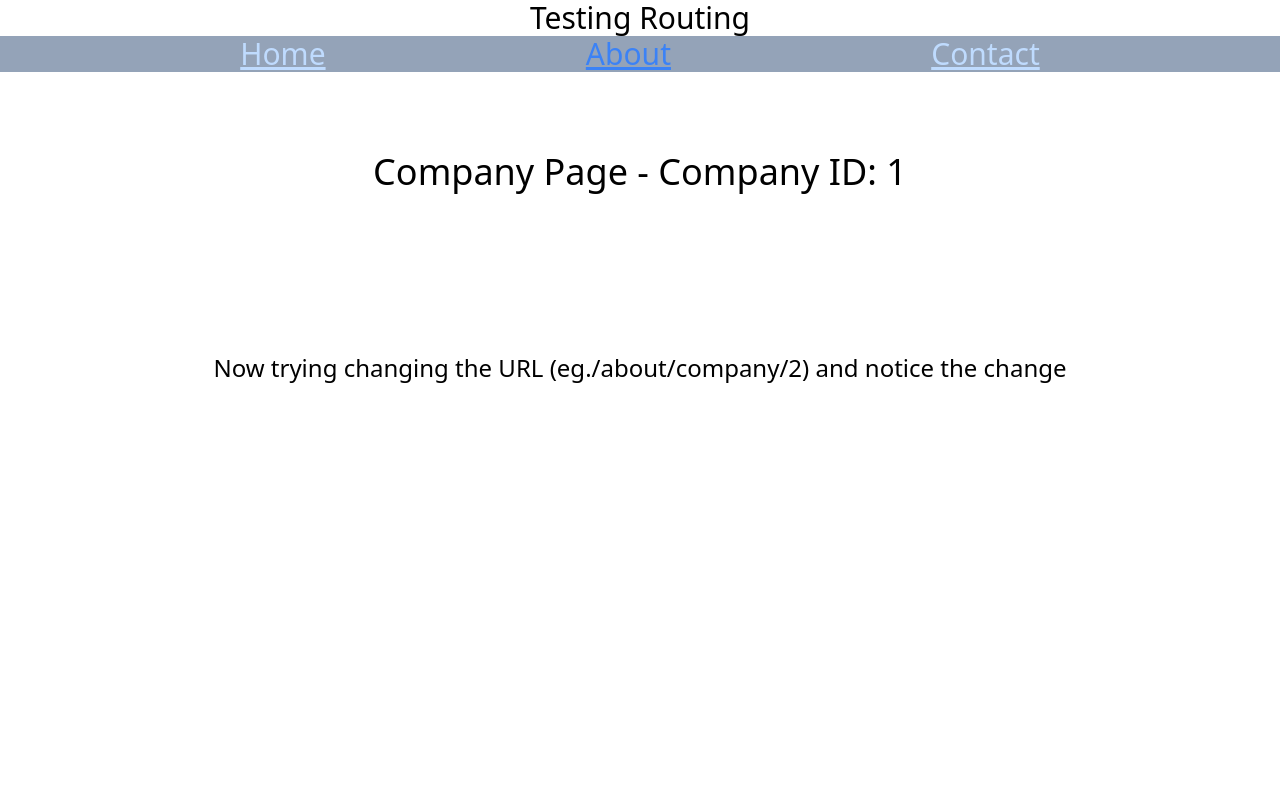
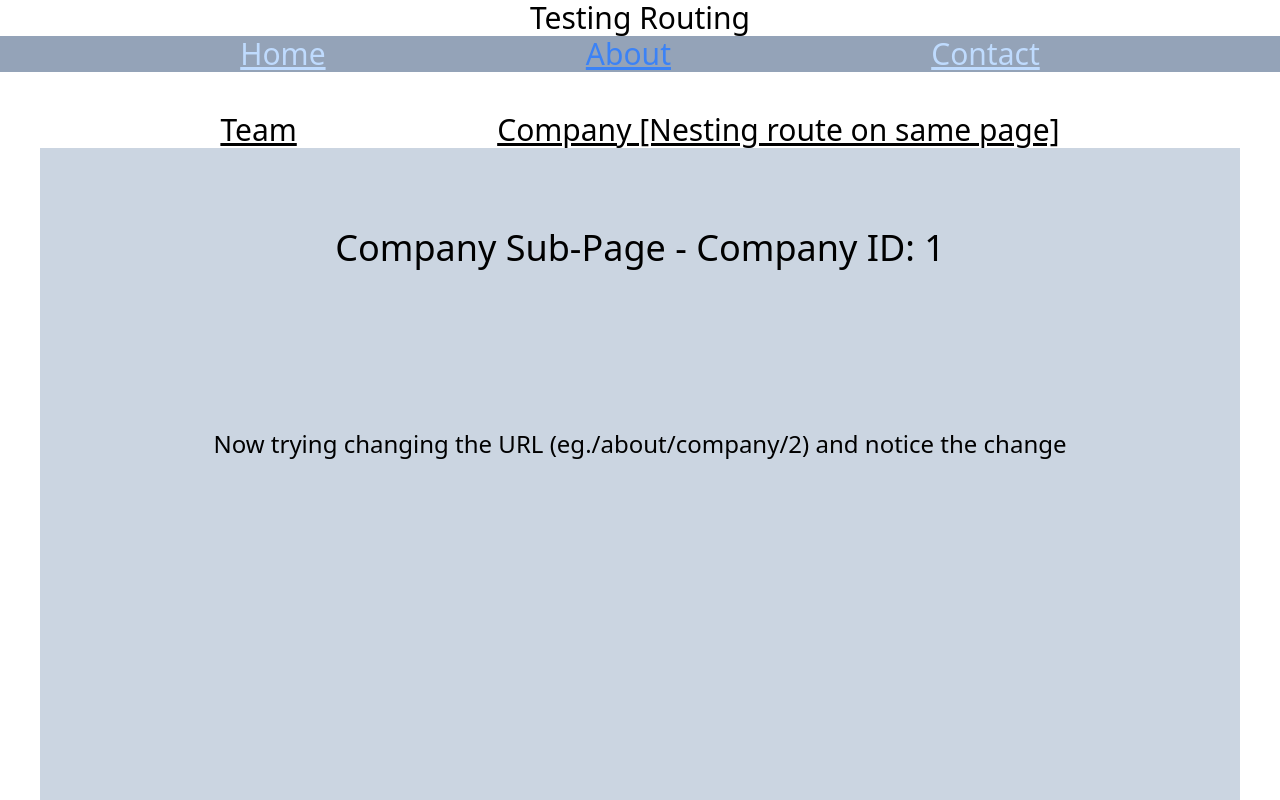
Before and after one commit to ajinkyabodke/basic-routing-setup, a React (Vite) app: page /about/company/1 in a window 1280 px wide. Shown: the top 800 px of the page. Built offline with nearby package versions, Linux system fonts and the light colour scheme.

Commit message:
update nesting routes for contact

```diff
--- a/src/pages/About.jsx
+++ b/src/pages/About.jsx
@@ -1,5 +1,6 @@
 import { useNavigate } from "react-router-dom";
 import MenuBar from "../components/MenuBar.jsx";
+import { Outlet } from "react-router-dom";
 
 function About() {
   const navigate = useNavigate();
@@ -7,17 +8,21 @@ function About() {
     <>
       <MenuBar />
       <div className="bg-white min-h-screen ">
-        <div className="p-20">
+        <div className="p-10">
+
           <div className="flex gap-5 justify-evenly text-3xl underline">
-            <button onClick={() => navigate("/about/team/1")}>
-              Team
-            </button>
+            <button onClick={() => navigate("/about/team/1")}>Team</button>
             <button onClick={() => navigate("/about/company/1")}>
               Company
+
+              [Nesting route on same page]
             </button>
           </div>
+
+          <div id="detail">
+            <Outlet />
+          </div>
         </div>
-        <h2 className="text-4xl text-center ">This is About Page</h2>
       </div>
     </>
   );
--- a/src/pages/Company.jsx
+++ b/src/pages/Company.jsx
@@ -1,14 +1,12 @@
 import { useParams } from "react-router-dom";
-import MenuBar from "../components/MenuBar.jsx";
 
 function Company() {
   const { companyId } = useParams(); // Access the "companyId" route parameter
   return (
     <>
-      <MenuBar />
-      <div className="bg-white min-h-screen ">
+      <div className="bg-slate-300 min-h-screen ">
         <h2 className="text-4xl text-center p-20">
-          Company Page - Company ID: {companyId}
+          Company Sub-Page - Company ID: {companyId}
         </h2>
         <h2 className="text-2xl text-center p-20">
           Now trying changing the URL (eg./about/company/2) and notice the
```
Also changed, not shown: src/App.jsx (+11 -5 lines).
